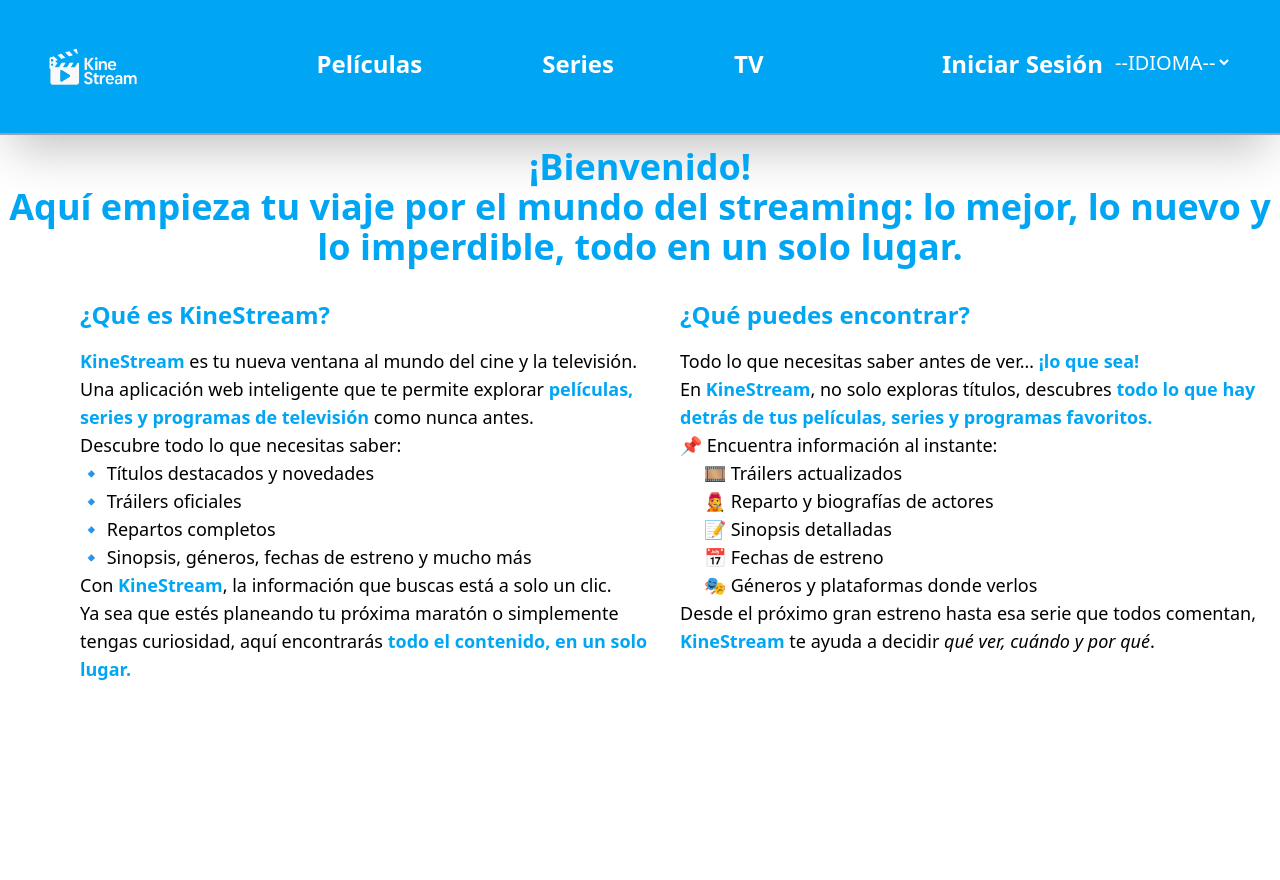
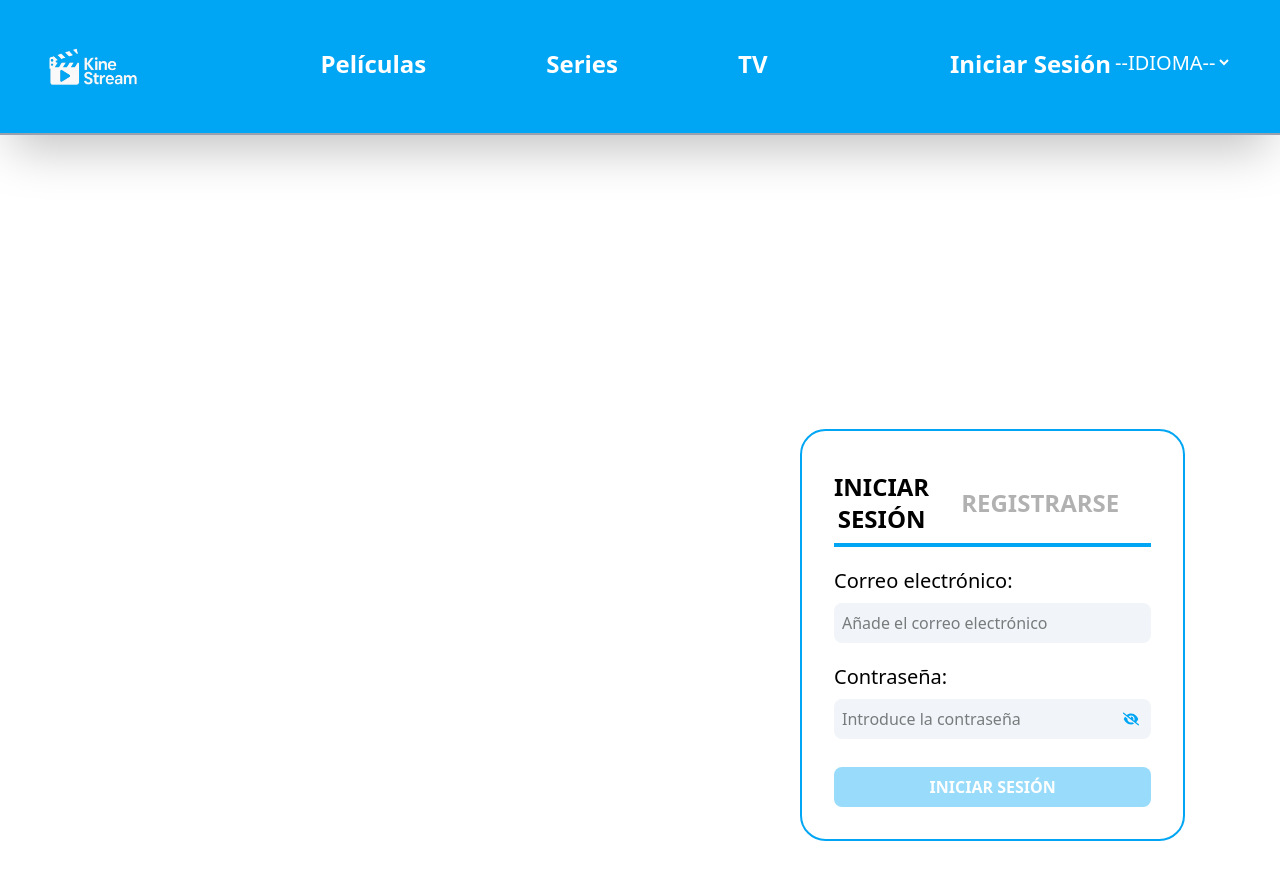
Before and after one commit to isaacgh64/kinestream, a React (Vite) app: page /login in a window 1280 px wide. Shown: the top 880 px of the page. Before the commit the page ends 800 px from the top, so only its background shows below. Built offline with nearby package versions, Linux system fonts and the light colour scheme.

Commit message:
[0.0.1 - alpha] - 2025-04-29
###Added
-Login and Register page

```diff
--- a/package.json
+++ b/package.json
@@ -13,6 +13,8 @@
     "@tailwindcss/vite": "^4.1.4",
     "react": "^19.0.0",
     "react-dom": "^19.0.0",
+    "react-icons": "^5.5.0",
+    "react-router-dom": "^7.5.2",
     "tailwindcss": "^4.1.4"
   },
   "devDependencies": {
--- a/src/App.tsx
+++ b/src/App.tsx
@@ -1,12 +1,16 @@
+import { BrowserRouter} from "react-router";
 import TopMenu from "./components/Global/TopMenu"
-import HomePage from './components/Home/HomePage';
+import AppRoutes from './routes/AppRoutes';
 
 function App() {
 
   return (
     <>
-      <TopMenu/>
-      <HomePage/>
+      <BrowserRouter>
+        <TopMenu/>
+        <AppRoutes/>
+      </BrowserRouter>
+
     </>
   )
 }
--- a/src/components/Global/TopMenu.tsx
+++ b/src/components/Global/TopMenu.tsx
@@ -1,8 +1,14 @@
+import { Link } from "react-router";
+
 // Top Menu in all pages
 export default function TopMenu() {
   return (
     <nav className="border-b-2 shadow-2xl border-gray-400 w-full p-12 bg-sky-500 flex flex-row justify-between">
-        <img src="/logo_app.png" width={90}  alt="" />
+      <Link to={"/"}><img src="/logo_app.png" width={90}  alt="" /></Link>
+
+      {/* <div className="flex flex-row"> */}
+
+      {/* </div> */}
         <ul className="flex flex-row">
             {/* <li className="me-30 text-2xl text-white font-bold cursor-pointer hover:border-b-3 border-white">Inicio</li> */}
             <li className="me-30 text-2xl text-white font-bold cursor-pointer hover:border-b-3 border-white">Películas</li>
@@ -10,9 +16,7 @@
             <li className="text-2xl text-white font-bold cursor-pointer hover:border-b-3 border-white">TV</li>
         </ul>
         <div className="flex flex-row">
-            <ul className="pe-2">
-              <li className="text-2xl text-white font-bold cursor-pointer hover:border-b-3 border-white">Iniciar Sesión</li>
-            </ul>
+          <Link to={"/login"} className="text-2xl text-white font-bold cursor-pointer hover:border-b-3 border-white">Iniciar Sesión</Link>
             <form action="">
               <select name="" id="" className="text-xl text-white">
                 <option value="" >--IDIOMA--</option>
--- a/src/components/Home/HomePage.tsx
+++ b/src/components/Home/HomePage.tsx
@@ -3,12 +3,12 @@
 export default function HomePage() {
   return (
     <main>
-        <p className="text-4xl text-sky-500 font-bold text-center flex justify-center mt-3 mb-8">
+        <p className="text-4xl text-sky-500 font-bold text-center flex justify-center mt-4 mb-8">
             ¡Bienvenido!
             <br/>
             Aquí empieza tu viaje por el mundo del streaming: lo mejor, lo nuevo y lo imperdible, todo en un solo lugar.
         </p>
-        <section className="ms-20 grid grid-cols-2">
+        <section className="ms-20 me-20 w-full grid grid-cols-2">
            <SectionInfo
             title={"¿Qué es KineStream?"}
             pos={1}
@@ -18,6 +18,12 @@
             pos={2}
            />
         </section>
+        <section className="mt-4 ms-20 me-20">
+          <h3 className="text-3xl text-sky-500 font-bold">Estrenos en cines 🎬</h3>
+        </section>
+        <section className="mt-4 ms-20 me-20">
+          <h3 className="text-3xl text-sky-500 font-bold">Lo más visto 🍿</h3>
+        </section>
     </main>
   )
 }
--- a/src/components/Home/SectionInfo.tsx
+++ b/src/components/Home/SectionInfo.tsx
@@ -7,7 +7,7 @@
 export default function SectionInfo({title,pos} : SectionInfoProps) {
     return (
         <section>
-            <h2 className="text-2xl text-sky-500 font-bold mb-4">
+            <h2 className="text-3xl text-sky-500 font-bold mb-4">
                 {title}
             </h2>
             <div>
--- /dev/null
+++ b/src/components/LogIn/ChangeView.tsx
@@ -0,0 +1,18 @@
+
+
+type ChangeViewProps = {
+    isRegister : boolean
+    changeView : () => void
+}
+
+export default function ChangeView({isRegister, changeView} : ChangeViewProps) {
+    return (
+        <>
+            <div className='flex flex-row w-full border-b-4 border-sky-500 justify-center'>
+                <button type="button" className='uppercase text-center text-2xl font-black  py-2 me-8 cursor-pointer opacity-30 disabled:opacity-100' disabled={!isRegister}  onClick={changeView} >Iniciar Sesión</button>
+                <button type="button" className='uppercase text-center text-2xl font-black  py-2 me-8 cursor-pointer opacity-30 disabled:opacity-100' disabled={isRegister} onClick={changeView}>Registrarse</button>
+            </div>
+
+        </>
+    )
+}
--- /dev/null
+++ b/src/components/LogIn/LoginPage.tsx
@@ -0,0 +1,38 @@
+import { useMemo } from "react"
+import LoginView from "./LoginView"
+import RegisterView from "./RegisterView"
+import ChangeView from './ChangeView';
+import useChangeViewLogIn from "../../hooks/useChangeViewLogIn"
+
+export default function LoginPage() {
+
+    const {state,changeView} = useChangeViewLogIn()
+
+    //Check the view Page
+    const isRegister = useMemo(() => {
+        return state.register
+    },[state])
+
+    //Content logIn page
+    return (
+        <>
+            <section className="grid h-250  content-center ms-200 me-200 ">
+                <div className="border-2 border-sky-500 p-8 rounded-[2vw]">
+                    <form className="space-y-5">
+                    <ChangeView
+                        isRegister = {isRegister}
+                        changeView = {changeView}
+                    />
+                    {(isRegister)
+                        ?<RegisterView/>
+                        :<LoginView/>}
+                    </form>
+                </div>
+            </section>
+
+        </>
+
+    )
+
+
+}
--- /dev/null
+++ b/src/components/LogIn/LoginView.tsx
@@ -0,0 +1,68 @@
+import { useMemo, useState } from "react"
+import { LogInType, ShowPasswordType } from "../../types/types"
+import React from 'react'
+import { FaEye, FaEyeSlash } from "react-icons/fa6"
+
+export default function LoginView() {
+
+    //Show or hide password
+    const [showPassword,setShowPassword] = useState<ShowPasswordType>({
+        show:false,
+        showre:false,
+    })
+
+    const handleChangeShowPassword = ()=>{
+        setShowPassword({
+            ...showPassword,
+            show:!showPassword.show
+        })
+    }
+
+    const isShowPassword = useMemo(() => {
+        return showPassword.show
+    },[showPassword])
+
+    //State check LogIn data
+    const [logIn, setLogIn] = useState<LogInType>({
+        mail:"",
+        password:"",
+    })
+
+    //Function onChanged inputs form LogIn
+    const handleChange  = (e : React.ChangeEvent<HTMLInputElement>) => {
+        const {name,value} = e.target
+        setLogIn({
+            ...logIn,
+            [name]:value
+        })
+    }
+
+    //Check the form is correct
+    const isValid = useMemo(() => {
+        return (logIn.mail.trim() && logIn.password.trim())?false:true
+    },[logIn])
+
+    //Return View LogIn
+    return (
+        <>
+            {/*Input mail*/}
+            <div className="flex flex-col gap-2">
+                <label htmlFor="mail" className="text-xl cursor-pointer">Correo electrónico:</label>
+                <input type="mail" id="mail" placeholder="Añade el correo electrónico" className="bg-slate-100 p-2 rounded-lg" name="mail" onChange={handleChange}/>
+            </div>
+            {/*Input password*/}
+            <div className="flex flex-col gap-2">
+                <label htmlFor="password" className="text-xl cursor-pointer">Contraseña:</label>
+                <div className="relative w-full">
+                    <input type={(isShowPassword)?"text":"password"} id="password" placeholder="Introduce la contraseña" className="w-full bg-slate-100 p-2 rounded-lg" name="password" onChange={handleChange}/>
+                    <button type="button" className="absolute inset-y-0 right-0 flex items-center px-3 text-gray-600 cursor-pointer" onClick={handleChangeShowPassword}>
+                        {(isShowPassword)?<FaEye className="text-sky-500"/>:<FaEyeSlash className="text-sky-500"/>}
+                    </button>
+                </div>
+
+            </div>
+            {/*Button Submit*/}
+            <input type="submit" className="bg-sky-500 cursor-pointer w-full p-2 text-white uppercase font-bold rounded-lg mt-2 disabled:opacity-40 disabled:cursor-auto" value={"Iniciar Sesión"} disabled={isValid}/>
+        </>
+    )
+}
--- /dev/null
+++ b/src/components/LogIn/RegisterView.tsx
@@ -0,0 +1,70 @@
+import { useMemo, useState } from "react"
+import { ShowPasswordType } from "../../types/types"
+import { FaEye, FaEyeSlash } from "react-icons/fa6"
+
+
+export default function RegisterView() {
+    //Show or hide password
+      const [showPassword,setShowPassword] = useState<ShowPasswordType>({
+          show:false,
+          showre:false,
+      })
+
+      const handleChangeShowPassword = () => {
+          setShowPassword({
+              ...showPassword,
+              show:!showPassword.show
+          })
+      }
+
+      const handleChangeShowRePassword = () => {
+        setShowPassword({
+            ...showPassword,
+            showre:!showPassword.showre
+        })
+    }
+
+      const isShowPassword = useMemo(() => {
+          return showPassword.show
+      },[showPassword])
+
+      const isShowRePassword = useMemo(() => {
+        return showPassword.showre
+    },[showPassword])
+    return (
+      <>
+        {/*Input name*/}
+        <div className="flex flex-col gap-2">
+          <label htmlFor="names" className="text-xl cursor-pointer">Nombre:</label>
+          <input type="names" id="text" placeholder="Añada su nombre" className="bg-slate-100 p-2 rounded-lg" name="names"/>
+        </div>
+        {/*Input mail*/}
+        <div className="flex flex-col gap-2">
+          <label htmlFor="mail" className="text-xl cursor-pointer">Correo electrónico:</label>
+          <input type="mail" id="mail" placeholder="Añada el correo electrónico" className="bg-slate-100 p-2 rounded-lg" name="mail"/>
+        </div>
+        {/*Input password*/}
+        <div className="flex flex-col gap-2">
+          <label htmlFor="password" className="text-xl cursor-pointer">Contraseña:</label>
+          <div className="relative w-full">
+              <input type={(isShowPassword)?"text":"password"} id="password" placeholder="Introduce la contraseña" className="w-full bg-slate-100 p-2 rounded-lg" name="password" />
+              <button type="button" className="absolute inset-y-0 right-0 flex items-center px-3 text-gray-600 cursor-pointer" onClick={handleChangeShowPassword}>
+                  {(isShowPassword)?<FaEye className="text-sky-500"/>:<FaEyeSlash className="text-sky-500"/>}
+              </button>
+          </div>
+        </div>
+        {/*Input repassword*/}
+        <div className="flex flex-col gap-2">
+          <label htmlFor="repassword" className="text-xl cursor-pointer">Repita la contraseña:</label>
+          <div className="relative w-full">
+              <input type={(isShowRePassword)?"text":"password"} id="repassword" placeholder="Introduce la contraseña" className="w-full bg-slate-100 p-2 rounded-lg" name="repassword" />
+              <button type="button" className="absolute inset-y-0 right-0 flex items-center px-3 text-gray-600 cursor-pointer" onClick={handleChangeShowRePassword}>
+                  {(isShowRePassword)?<FaEye className="text-sky-500"/>:<FaEyeSlash className="text-sky-500"/>}
+              </button>
+          </div>
+        </div>
+        {/*Button Submit*/}
+        <input type="submit" className="bg-sky-500 cursor-pointer w-full p-2 text-white uppercase font-bold rounded-lg mt-2 disabled:opacity-40" value={"Registrarse"} />
+      </>
+    )
+}
--- /dev/null
+++ b/src/hooks/useChangeViewLogIn.ts
@@ -0,0 +1,20 @@
+import { useState } from 'react'
+import { LogInTypePage } from '../types/types'
+
+export default function useChangeViewLogIn() {
+
+    const [state, setView] = useState<LogInTypePage>({
+        register:false,
+    })
+
+    const changeView = ()  => {
+        setView({
+            ...state,
+            register: (state.register)?false:true,
+        })
+    }
+    return {
+        state,
+        changeView
+    }
+}
--- /dev/null
+++ b/src/routes/AppRoutes.tsx
@@ -0,0 +1,12 @@
+import {Route, Routes } from "react-router"
+import HomePage from "../components/Home/HomePage"
+import LoginPage from "../components/LogIn/LoginPage"
+
+export default function AppRoutes() {
+  return (
+    <Routes>
+        <Route path="/" element={<HomePage />} />
+        <Route path="/login" element={<LoginPage />} />
+    </Routes>
+  )
+}
--- /dev/null
+++ b/src/types/types.ts
@@ -0,0 +1,14 @@
+
+export type LogInType = {
+    mail: string,
+    password: string,
+}
+
+export type LogInTypePage = {
+   register: boolean,
+}
+
+export type ShowPasswordType = {
+    show: boolean,
+    showre:boolean,
+}
```
Also changed, not shown: 1 other file (tests, documents, lock files or other folders).
